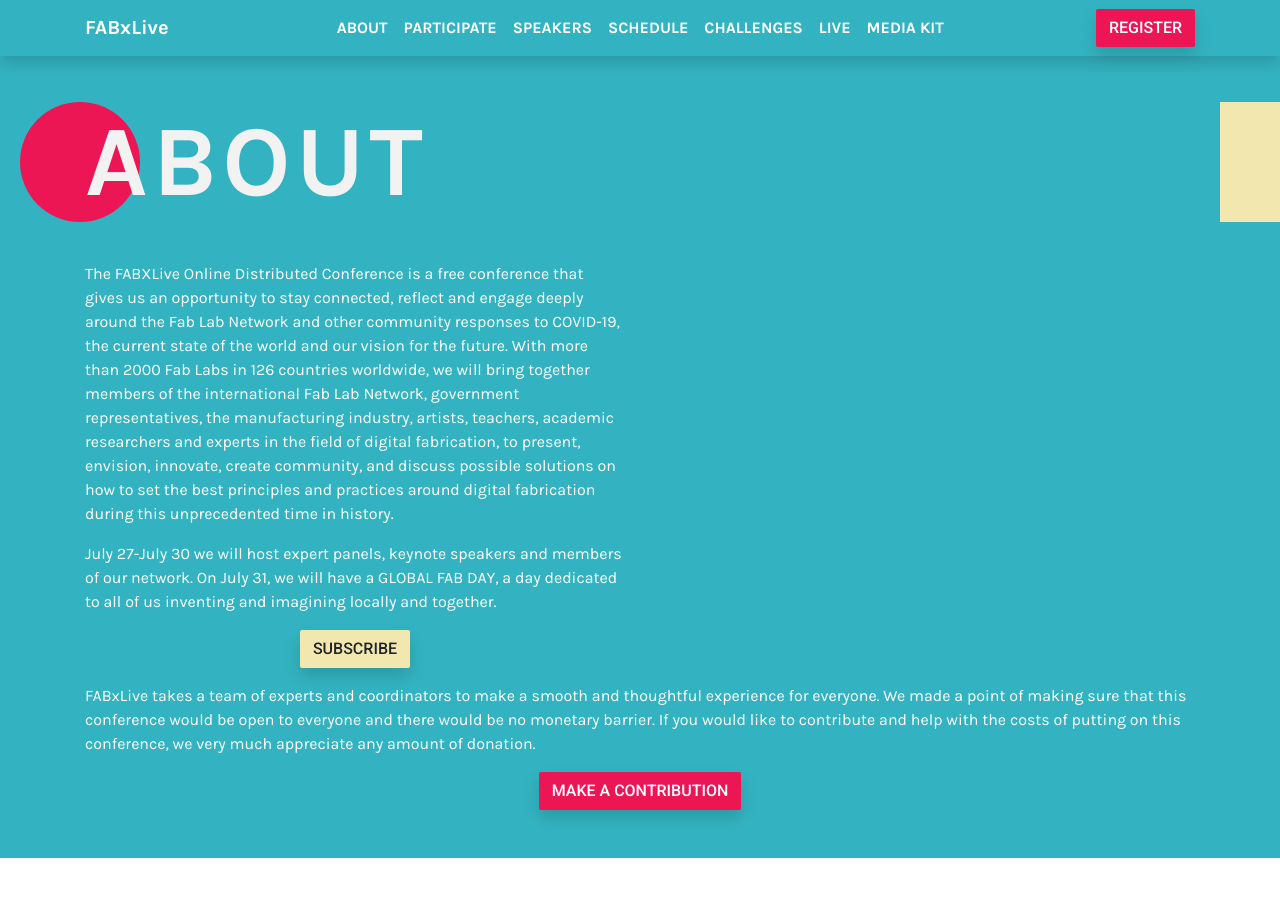
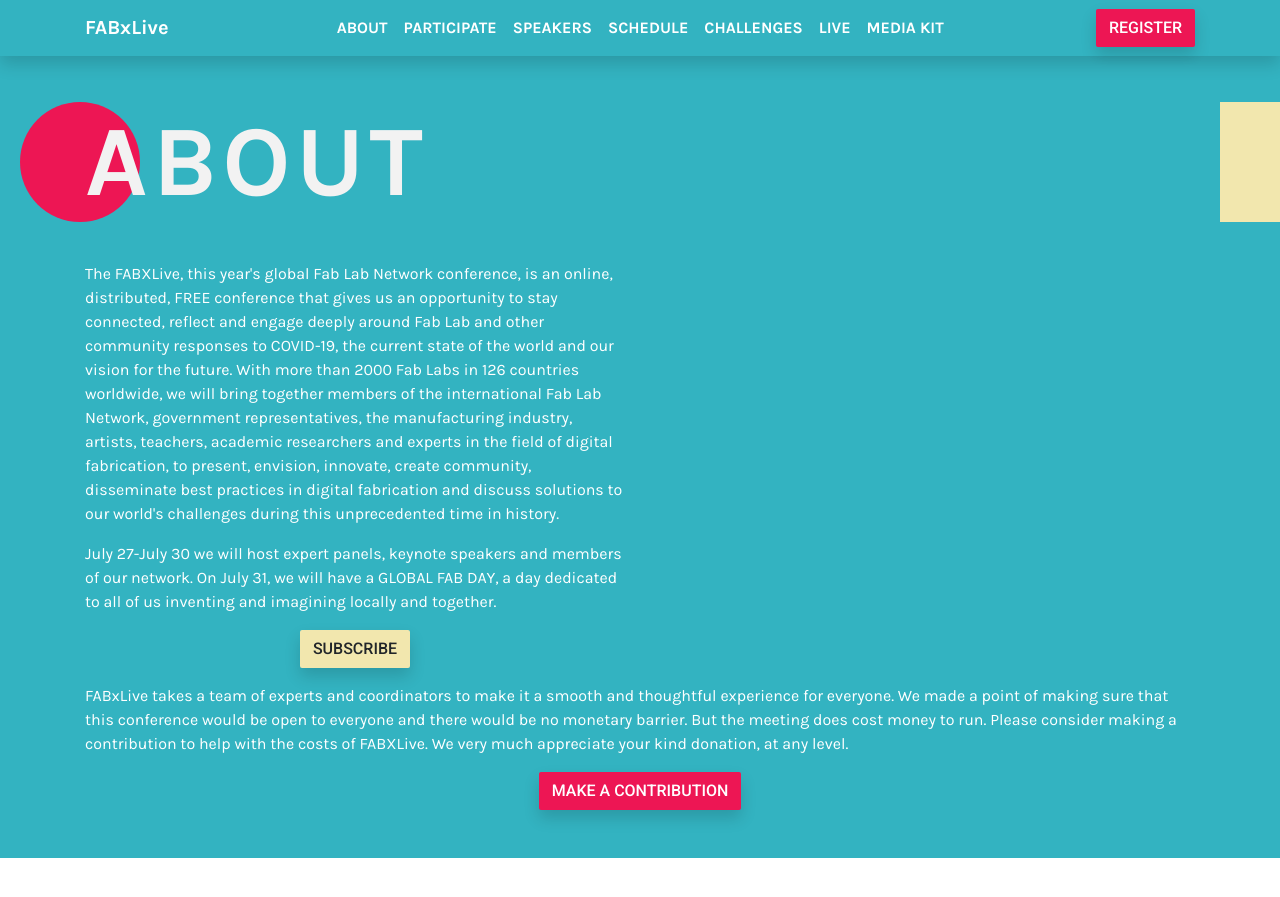
Before and after one commit to fabfoundation/fabxlive2020, a Jekyll site: the page built from index.html, in a window 1280 px wide and 900 px high, scrolled down 539 px. Shown: the top 897 px of the window. Built offline with Jekyll 4.4.1, drawn with Linux system fonts in a browser that asks for light colours; nearby versions of some CDN libraries.

Commit message:
Update index.html

```diff
--- a/index.html
+++ b/index.html
@@ -47,14 +47,12 @@
     <div class="row">
       <div class="col-lg-6 mb-3">
         <p>
-        The FABXLive Online Distributed Conference is a free conference that gives us an opportunity
-        to stay connected, reflect and engage deeply around the Fab Lab Network and other community responses
-        to COVID-19, the current state of the world and our vision for the future. With more than 2000 Fab Labs in
-        126 countries worldwide, we will bring together members of the international Fab Lab Network, government
-        representatives, the manufacturing industry, artists, teachers, academic researchers and experts in the
-        field of digital fabrication, to present, envision, innovate, create community, and discuss possible
-        solutions on how to set the best principles and practices around digital fabrication
-        during this unprecedented time in history.
+        The FABXLive, this year's global Fab Lab Network conference,  is an online, distributed, FREE conference that gives us
+        an opportunity to stay connected, reflect and engage deeply around Fab Lab and other community responses to COVID-19,
+        the current state of the world and our vision for the future. With more than 2000 Fab Labs in 126 countries worldwide,
+        we will bring together members of the international Fab Lab Network, government representatives, the manufacturing industry,
+        artists, teachers, academic researchers and experts in the field of digital fabrication, to present, envision, innovate, create
+        community, disseminate best practices in digital fabrication and discuss solutions to our world's challenges during this unprecedented time in history.
         </p>
 
         <p>
@@ -80,9 +78,10 @@
     </div>
 
     <p>
-    FABxLive takes a team of experts and coordinators to make a smooth and thoughtful experience for everyone.
+    FABxLive takes a team of experts and coordinators to make it a smooth and thoughtful experience for everyone.
     We made a point of making sure that this conference would be open to everyone and there would be no monetary barrier.
-    If you would like to contribute and help with the costs of putting on this conference, we very much appreciate any amount of donation.
+    But the meeting does cost money to run. Please consider making a  contribution to help with the costs of  FABXLive.
+    We very much appreciate your kind donation, at any level.
     </p>
 
     <div class="text-center">
```
